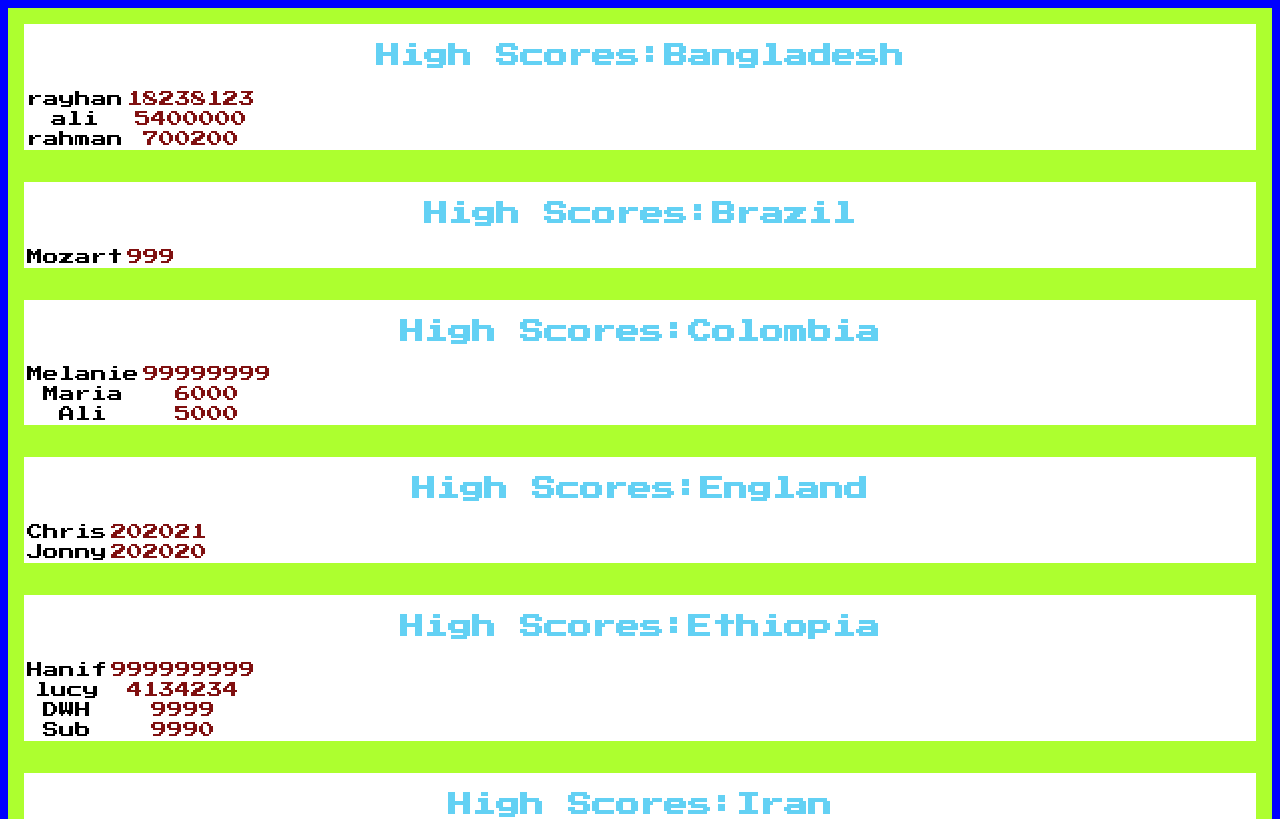
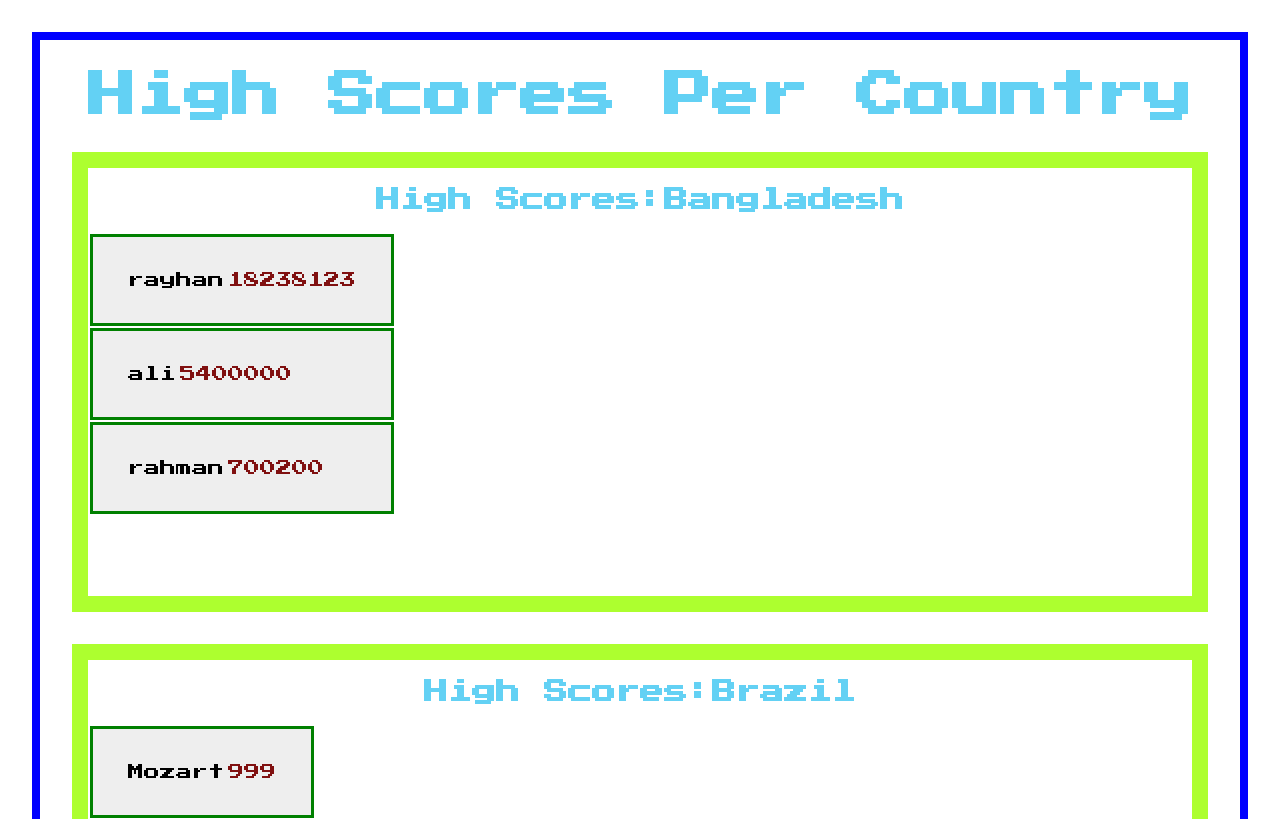
Before and after one commit to ironkamosi/high-scores-react-, a React (Create React App) app: page / in a window 1280 px wide. Shown: the top 819 px of the page. Built offline with nearby package versions, Linux system fonts and the light colour scheme.

Commit message:
adding styling to levels 1-3

```diff
--- a/src/CountriesScoreContainer.js
+++ b/src/CountriesScoreContainer.js
@@ -16,8 +16,10 @@ const CountriesScoreContainer = (props) => {
  let sortedData = props.scoresForCountries.sort(compare);
   return (
     <div className="blue-boarder">
+      <h1 className="high-scores-countries-title">High Scores Per Country</h1>
       {sortedData.map((singleCountry, index) => {
-        return <CountryScoreContainer key={index} singleCountryData={singleCountry} />;
+        return (
+          <CountryScoreContainer key={index} singleCountryData={singleCountry} />)
       })}
     </div>
   );
--- a/src/TableBody.js
+++ b/src/TableBody.js
@@ -12,17 +12,20 @@ const TableBody = ({ scores }) => {
   const sortedCountryScores = scores.sort(compare);
 
   return (
+
     <table className="table table-hover table-dark">
-      <tbody>
+      <tbody className="table-body-border">
         {sortedCountryScores.map((scoreData, index) => {
           return (
-            <tr key={index+200} className="rowScoreData">
+            <tr key={index + 200} className="rowScoreData">
+              <div className="score-table">
                 <td className="retro-font-names" key={index}>
                   {scoreData.n}
                 </td>
                 <td className="retro-font-scores" key={index + 100}>
                   {scoreData.s}
                   </td>
+              </div>
             </tr>
           );
         })}
--- a/src/index.css
+++ b/src/index.css
@@ -14,12 +14,13 @@ code {
 
 .green-boarder{
 border: 1em greenyellow solid;
-
+margin: 2em;
+padding-bottom: 5em;
 }
 
 .blue-boarder{
 border: 0.5em blue solid;
-
+margin: 2em;
 }
 
 .retro-font-h2{
@@ -27,6 +28,11 @@ border: 0.5em blue solid;
  color: #63D1F4;
 }
 
+.high-scores-countries-title{
+font-family: 'Press Start 2P', cursive	;
+font-size: 3em;
+ color: #63D1F4;
+}
 .retro-font-names{
  font-family: 'Press Start 2P', cursive	;
  color: #000000;
@@ -39,5 +45,12 @@ border: 0.5em blue solid;
 
 .rowScoreData{
 border: 0.5em black solid;
+background-color: #eee;
+margin-right: 5em;
+}
 
+.score-table{
+border: 0.2em green solid;
+display:block;
+padding: 2em;
 }
```
Lines whose indentation alone changed are shown as unchanged.
